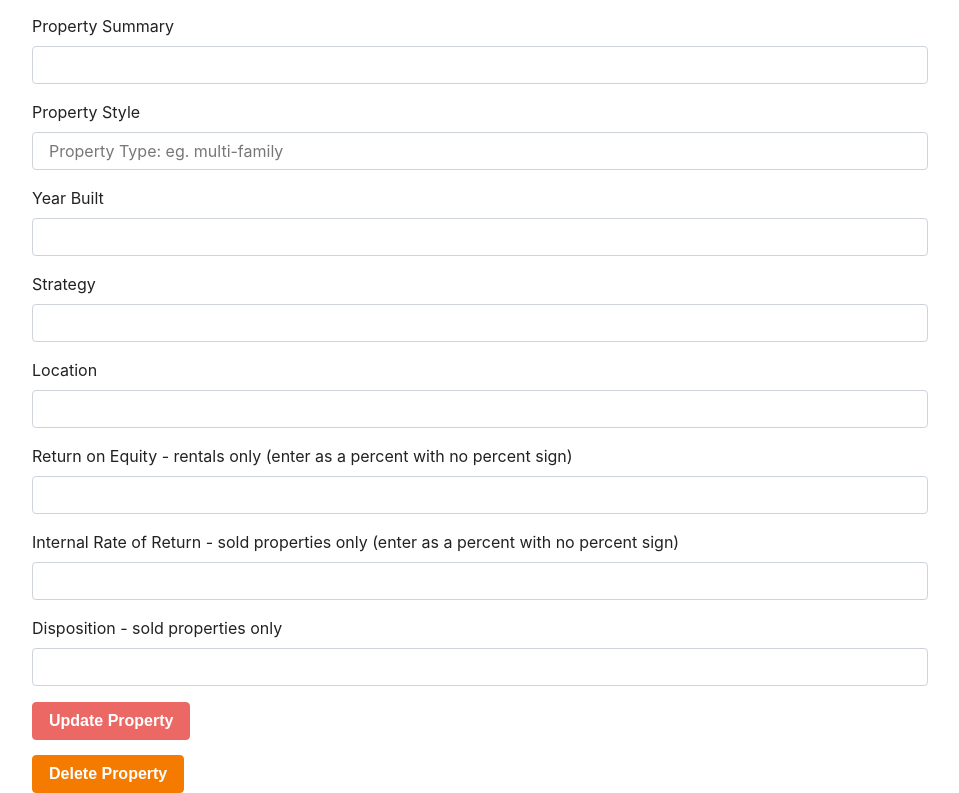
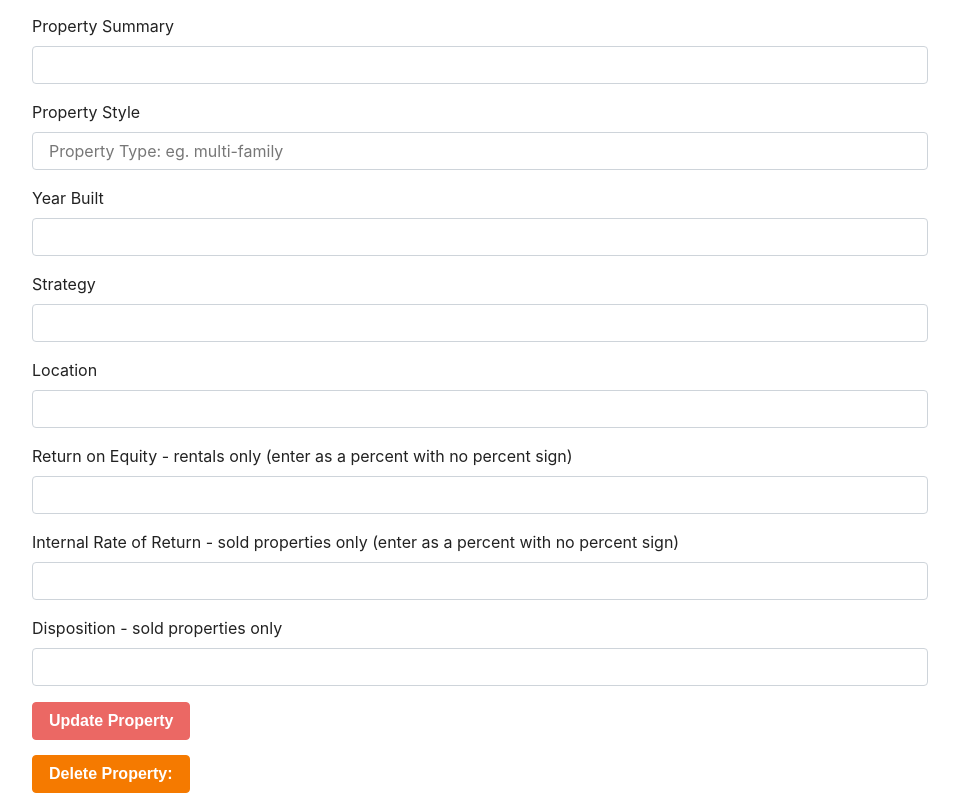
Before and after one commit to joeyvon2434/real-estate-investment, a React (Create React App) app in the folder client/: page /admin/update-or-delete-property in a window 1280 px wide. Shown: the part 318-1111 px from the top of the page, without its empty margins (160-1119 px from the left). Built offline with nearby package versions, Linux system fonts and the light colour scheme; no server answers; a web font is replaced by a local one.

Commit message:
added property delete button

```diff
--- a/client/src/pages/UpdateProperty/UpdateProperty.js
+++ b/client/src/pages/UpdateProperty/UpdateProperty.js
@@ -91,6 +91,13 @@ class UpdateProperty extends React.Component {
             .catch(err => console.log(err));
     }
 
+    //function to delete a property
+    deleteProperty = () => {
+        const id =this.state.currentProperty._id;
+        console.log(id);
+        API.removeProperty(id)
+    }
+
     render() {
         return (
             <div className="wrapper">
@@ -119,7 +126,13 @@ class UpdateProperty extends React.Component {
                     handleInputChange={this.handleInputChange}
                     buttonLabel={"Update Property"}
                 />
-                <button className="btn btn-danger delete-button">Delete Property</button>
+                <button
+                    value={this.state.currentProperty._id}
+                    className="btn btn-danger delete-button"
+                    onClick={this.deleteProperty}
+                    >
+                    Delete Property: {this.state.currentProperty.propertyName}
+                </button>
 
             </div>
         )
--- a/client/src/utils/API.js
+++ b/client/src/utils/API.js
@@ -17,8 +17,10 @@ export default {
     },
 
     updateProperty: (property) => {
-        console.log("Property");
-        console.log(property);
         return axios.put("/api/properties/property/" + property._id, property);
+    },
+
+    removeProperty: (id) => {
+        return axios.delete("/api/properties/property/" + id);
     }
 };
```
